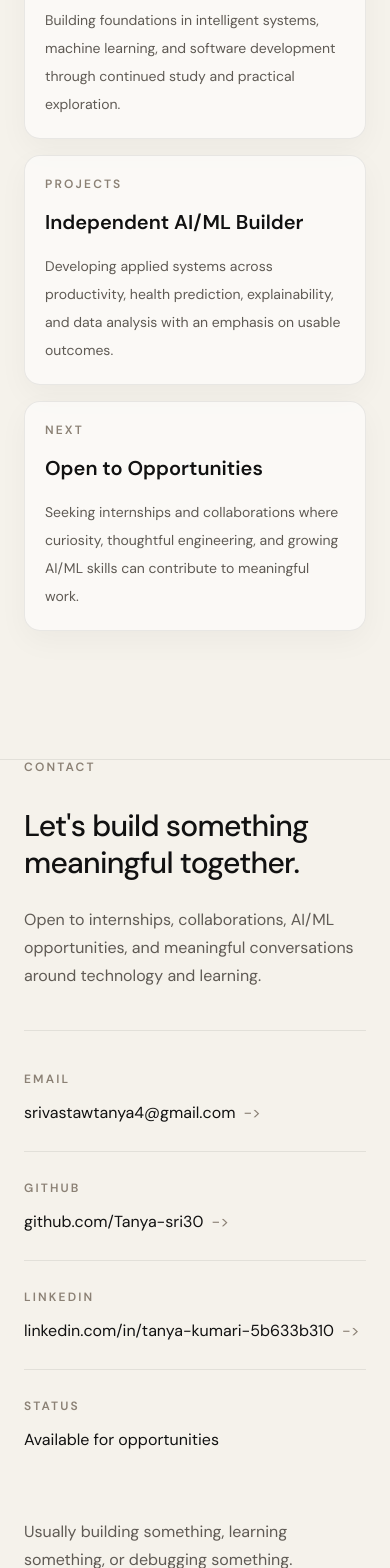
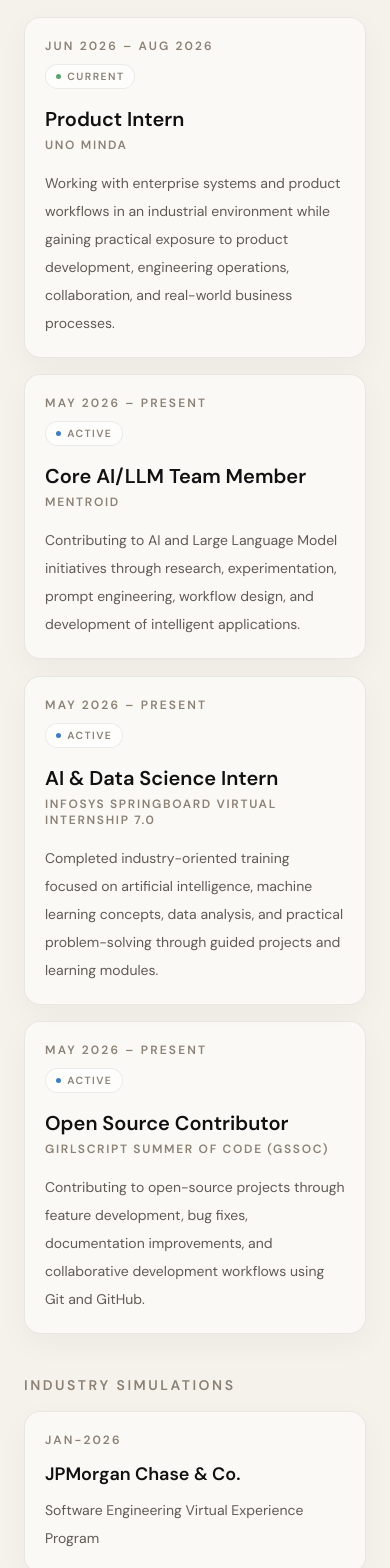
Before and after one commit to Tanya-sri30/Tanya-Portfolio, a React (Vite) app: page / in a window 390 px wide. Shown: the part 5920-7488 px from the top of the page. Built offline with nearby package versions, Linux system fonts and the light colour scheme.

Commit message:
experiences added

```diff
--- a/src/data/systemModules.js
+++ b/src/data/systemModules.js
@@ -79,18 +79,54 @@ export const PROJECTS = [
 
 export const experienceTimeline = [
   {
-    phase: 'EDUCATION',
-    title: 'B.Tech CSE (AI & ML)',
-    detail: 'Building foundations in intelligent systems, machine learning, and software development through continued study and practical exploration.',
+    period: 'Jun 2026 – Aug 2026',
+    role: 'Product Intern',
+    company: 'Uno Minda',
+    status: 'CURRENT',
+    description:
+      'Working with enterprise systems and product workflows in an industrial environment while gaining practical exposure to product development, engineering operations, collaboration, and real-world business processes.',
   },
   {
-    phase: 'PROJECTS',
-    title: 'Independent AI/ML Builder',
-    detail: 'Developing applied systems across productivity, health prediction, explainability, and data analysis with an emphasis on usable outcomes.',
+    period: 'May 2026 – Present',
+    role: 'Core AI/LLM Team Member',
+    company: 'Mentroid',
+    status: 'ACTIVE',
+    description:
+      'Contributing to AI and Large Language Model initiatives through research, experimentation, prompt engineering, workflow design, and development of intelligent applications.',
   },
   {
-    phase: 'NEXT',
-    title: 'Open to Opportunities',
-    detail: 'Seeking internships and collaborations where curiosity, thoughtful engineering, and growing AI/ML skills can contribute to meaningful work.',
+    period: 'May 2026 – present',
+    role: 'AI & Data Science Intern',
+    company: 'Infosys Springboard Virtual Internship 7.0',
+    status: 'ACTIVE',
+    description:
+      'Completed industry-oriented training focused on artificial intelligence, machine learning concepts, data analysis, and practical problem-solving through guided projects and learning modules.',
+  },
+  {
+  period: "May 2026 – Present",
+  role: "Open Source Contributor",
+  company: "GirlScript Summer of Code (GSSoC)",
+  status: "ACTIVE",
+  description:
+    "Contributing to open-source projects through feature development, bug fixes, documentation improvements, and collaborative development workflows using Git and GitHub."
+}
+
+]
+
+export const industrySimulations = [
+  {
+    company: 'JPMorgan Chase & Co.',
+    role: 'Software Engineering Virtual Experience Program',
+    year: 'Jan-2026',
+  },
+  {
+    company: 'Deloitte',
+    role: 'Deloitte Australia - Technology  Job Simulation',
+    year: 'Nov-2025',
+  },
+   {
+    company: 'Deloitte',
+    role: 'Deloitte Australia - Data Analytics Job Simulation',
+    year: ' Jul-2025',
   },
 ]
--- a/src/sections/ExperienceSection.jsx
+++ b/src/sections/ExperienceSection.jsx
@@ -2,7 +2,19 @@ import StaggerContainer from '../components/animations/StaggerContainer.jsx'
 import Section from '../components/Section.jsx'
 import FloatingPanel from '../components/ui/FloatingPanel.jsx'
 import SectionIntro from '../components/ui/SectionIntro.jsx'
-import { experienceTimeline } from '../data/systemModules.js'
+import { experienceTimeline, industrySimulations } from '../data/systemModules.js'
+
+const getExperienceStatusClassName = (status) => {
+  if (status === 'CURRENT') {
+    return 'status-badge status-badge-green'
+  }
+
+  if (status === 'ACTIVE') {
+    return 'status-badge status-badge-blue'
+  }
+
+  return 'status-badge status-badge-muted'
+}
 
 function ExperienceSection() {
   return (
@@ -10,28 +22,70 @@ function ExperienceSection() {
       <SectionIntro
         eyebrow="EXPERIENCE"
         title="Experience shaped through focused building."
+        description="Professional experience, internships, leadership roles, and industry exposure that have shaped my learning journey."
         titleClassName="max-w-3xl"
       />
 
       <StaggerContainer className="mt-10 grid gap-4">
         {experienceTimeline.map((item) => (
-          <StaggerContainer.Item key={item.phase}>
+          <StaggerContainer.Item key={`${item.company}-${item.role}`}>
             <FloatingPanel>
               <div className="grid gap-4 text-left md:grid-cols-[0.22fr_0.34fr_1fr] md:items-center">
-                <p className="text-xs font-semibold uppercase tracking-[0.18em] text-[color:var(--color-text-muted)]">
-                  {item.phase}
-                </p>
-                <h3 className="text-xl font-semibold text-[color:var(--color-text-primary)]">
-                  {item.title}
-                </h3>
+                <div className="space-y-2">
+                  <p className="text-xs font-semibold uppercase tracking-[0.18em] text-[color:var(--color-text-muted)]">
+                    {item.period}
+                  </p>
+                  <p className={`whitespace-nowrap rounded-full border border-[rgba(17,17,17,0.08)] bg-[rgba(255,255,255,0.55)] px-2.5 py-1 text-[0.65rem] font-semibold uppercase tracking-[0.14em] text-[color:var(--color-text-muted)] ${getExperienceStatusClassName(item.status)}`}>
+                    <span aria-hidden="true" />
+                    {item.status}
+                  </p>
+                </div>
+
+                <div>
+                  <h3 className="text-xl font-semibold text-[color:var(--color-text-primary)]">
+                    {item.role}
+                  </h3>
+                  <p className="mt-1 text-xs font-semibold uppercase tracking-[0.14em] text-[color:var(--color-text-muted)]">
+                    {item.company}
+                  </p>
+                </div>
+
                 <p className="text-sm leading-7 text-[color:var(--color-text-secondary)]">
-                  {item.detail}
+                  {item.description}
                 </p>
               </div>
             </FloatingPanel>
           </StaggerContainer.Item>
         ))}
       </StaggerContainer>
+
+      <div className="mt-10">
+        <h3 className="text-sm font-semibold uppercase tracking-[0.18em] text-[color:var(--color-text-muted)]">
+          Industry Simulations
+        </h3>
+
+        <StaggerContainer className="mt-4 grid gap-4 md:grid-cols-2">
+          {industrySimulations.map((item) => (
+            <StaggerContainer.Item key={`${item.company}-${item.role}`}>
+              <FloatingPanel>
+                <div className="grid gap-3 text-left">
+                  <p className="text-xs font-semibold uppercase tracking-[0.18em] text-[color:var(--color-text-muted)]">
+                    {item.year}
+                  </p>
+                  <div>
+                    <h4 className="text-lg font-semibold text-[color:var(--color-text-primary)]">
+                      {item.company}
+                    </h4>
+                    <p className="mt-2 text-sm leading-7 text-[color:var(--color-text-secondary)]">
+                      {item.role}
+                    </p>
+                  </div>
+                </div>
+              </FloatingPanel>
+            </StaggerContainer.Item>
+          ))}
+        </StaggerContainer>
+      </div>
     </Section>
   )
 }
--- a/src/styles/global.css
+++ b/src/styles/global.css
@@ -217,8 +217,13 @@ html.lenis body {
   background: var(--color-accent-primary);
 }
 
+.status-badge-blue > span {
+  background: #3f7fbd;
+}
+
 .status-badge-green > span::after,
-.status-badge-amber > span::after {
+.status-badge-amber > span::after,
+.status-badge-blue > span::after {
   content: "";
   position: absolute;
   inset: -0.22rem;
@@ -234,6 +239,10 @@ html.lenis body {
 
 .status-badge-amber > span::after {
   color: var(--color-accent-primary);
+}
+
+.status-badge-blue > span::after {
+  color: #3f7fbd;
 }
 
 .status-badge-muted > span {
```
